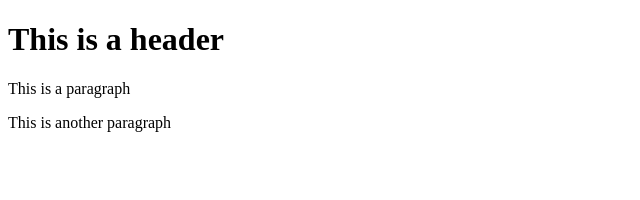
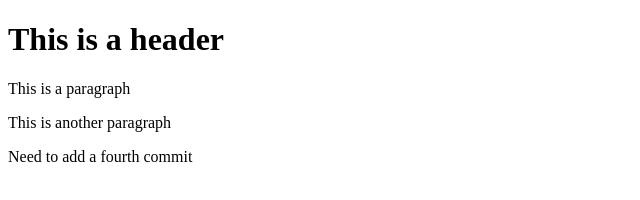
Before and after one commit to samizares/git-test, a plain HTML site: page index.html in a window 1280 px wide. Shown: the whole page, without its empty margins (0-640 px from the left). Drawn offline with Linux system fonts and the light colour scheme.

Commit message:
fouth commit

```diff
--- a/index.html
+++ b/index.html
@@ -5,5 +5,6 @@
 		<h1> This is a header</h1>
 		<p>This is a paragraph</p>
 		<p>This is another paragraph</p>
+		<p>Need to add a fourth commit</p>
 	</body>
 </html>
```
